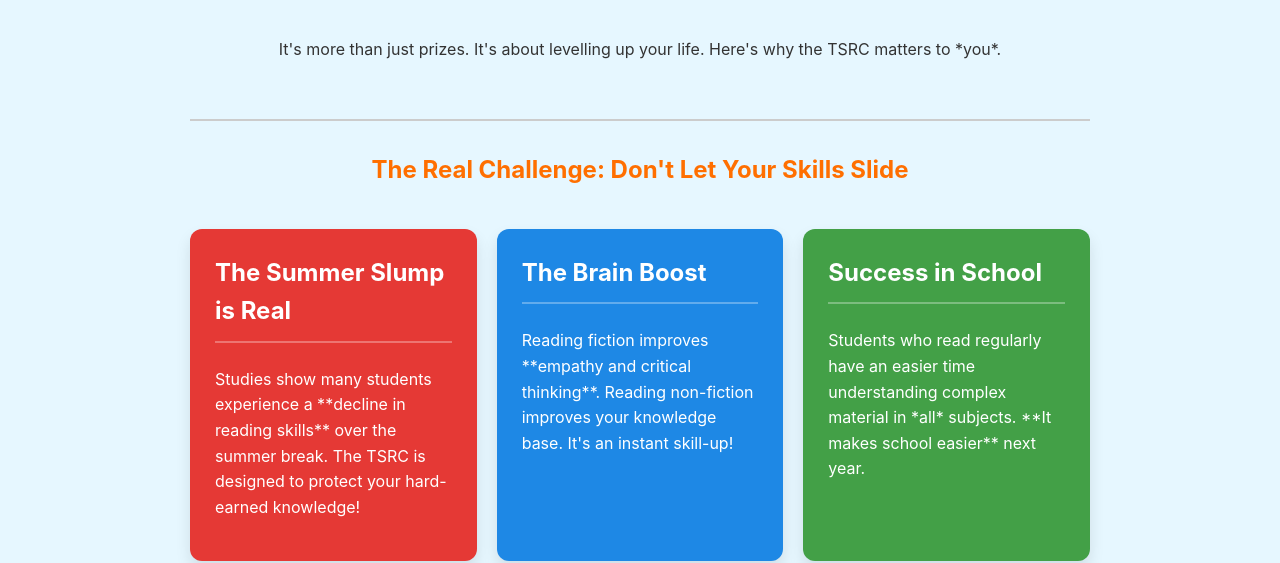
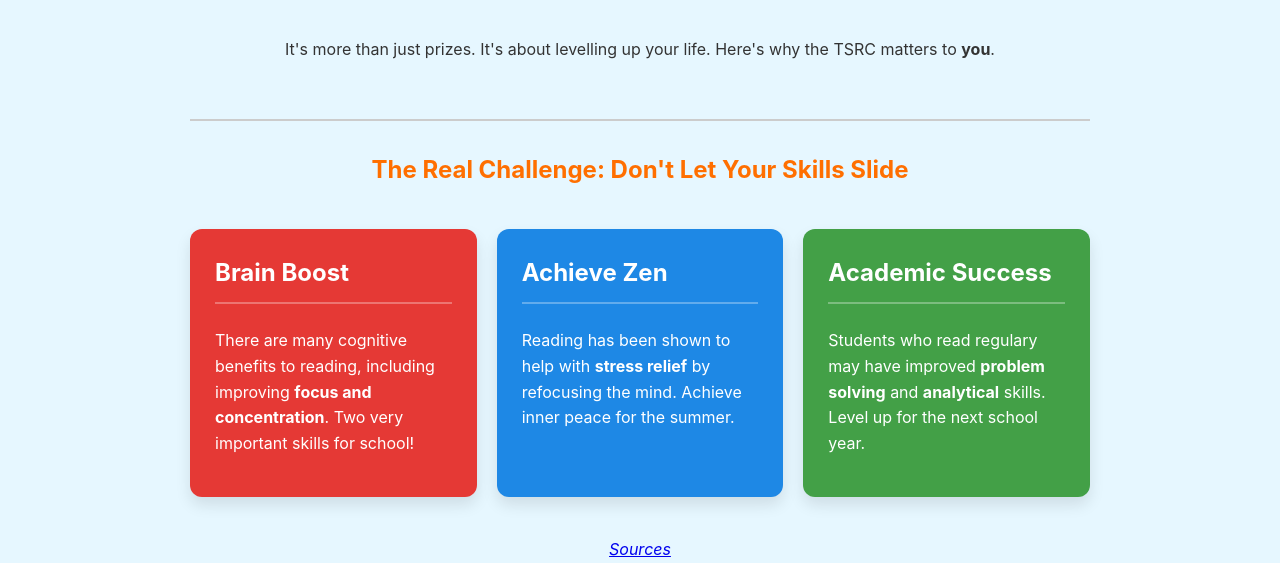
Before and after one commit to Science-Alive/Code-for-Change, a plain HTML site: page Example_Campaign/why/index.html in a window 1280 px wide. Shown: the part 240-803 px from the top of the page. Drawn offline with Linux system fonts and the light colour scheme.

Commit message:
Refactor why page

```diff
--- a/Example_Campaign/why/index.html
+++ b/Example_Campaign/why/index.html
@@ -20,7 +20,7 @@
 
       <section id="why-hero">
         <h1>Reading is Your Summer Superpower!</h1>
-        <p class="subtitle">It's more than just prizes. It's about levelling up your life. Here's why the TSRC matters to *you*.</p>
+        <p class="subtitle">It's more than just prizes. It's about levelling up your life. Here's why the TSRC matters to <strong>you</strong>.</p>
       </section>
 
       <!-- CSS Box Model Highlight Section -->
@@ -29,22 +29,22 @@
 
         <div class="fact-cards-grid">
           <div class="fact-card red-bg">
-            <h3>The Summer Slump is Real</h3>
-            <p>Studies show many students experience a **decline in reading skills** over the summer break. The TSRC is designed to protect your hard-earned knowledge!</p>
+            <h3>Brain Boost</h3>
+            <p>There are many cognitive benefits to reading, including improving <strong>focus and concentration</strong>. Two very important skills for school!</p>
           </div>
 
           <div class="fact-card blue-bg">
-            <h3>The Brain Boost</h3>
-            <p>Reading fiction improves **empathy and critical thinking**. Reading non-fiction improves your knowledge base. It's an instant skill-up!</p>
+            <h3>Achieve Zen</h3>
+            <p>Reading has been shown to help with <strong>stress relief</strong> by refocusing the mind. Achieve inner peace for the summer.</p>
           </div>
 
           <div class="fact-card green-bg">
-            <h3>Success in School</h3>
-            <p>Students who read regularly have an easier time understanding complex material in *all* subjects. **It makes school easier** next year.</p>
+            <h3>Academic Success</h3>
+            <p>Students who read regulary may have improved <strong>problem solving</strong> and <strong>analytical</strong> skills. Level up for the next school year.</p>
           </div>
         </div>
 
-        <p class="source-note">Source: Compiled from various educational and literacy reports.</p>
+        <p class="source-note"><a href="https://saberhealth.com/news/blog/benefits-of-reading">Sources</a></p>
       </section>
 
       <!-- Prizes & Motivation Section -->
@@ -62,7 +62,7 @@
     </main>
 
     <footer>
-      <p>A Fan-Made Campaign in support of the NWPL Teen Summer Reading Club. &copy; 2025 Built by Danny Yu.</p>
+      <p>A Fan-Made Campaign in support of the NWPL Teen Summer Reading Club. &copy; 2025 Built by Danny Y.</p>
     </footer>
   </body>
 </html>
```
Also changed, not shown: Example_Campaign/how/index.html (+1 -1 lines), Example_Campaign/index.html (+1 -1 lines).
